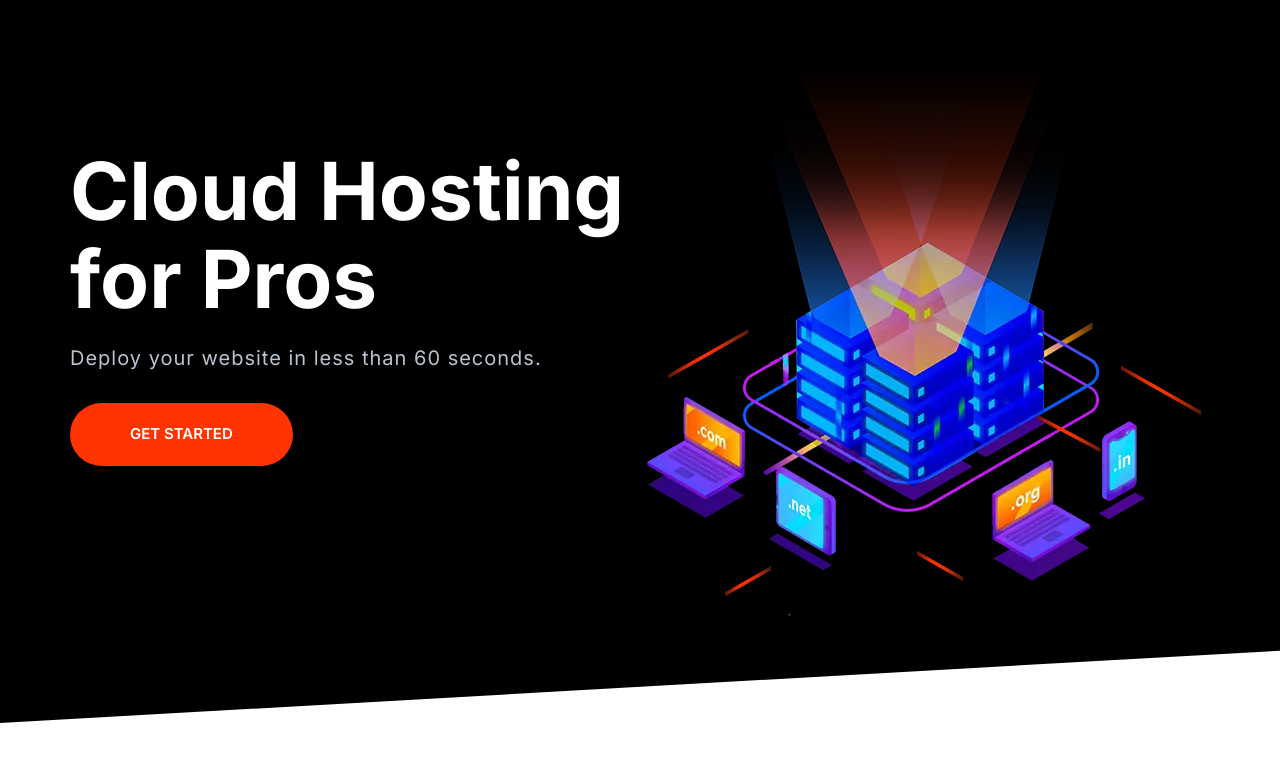
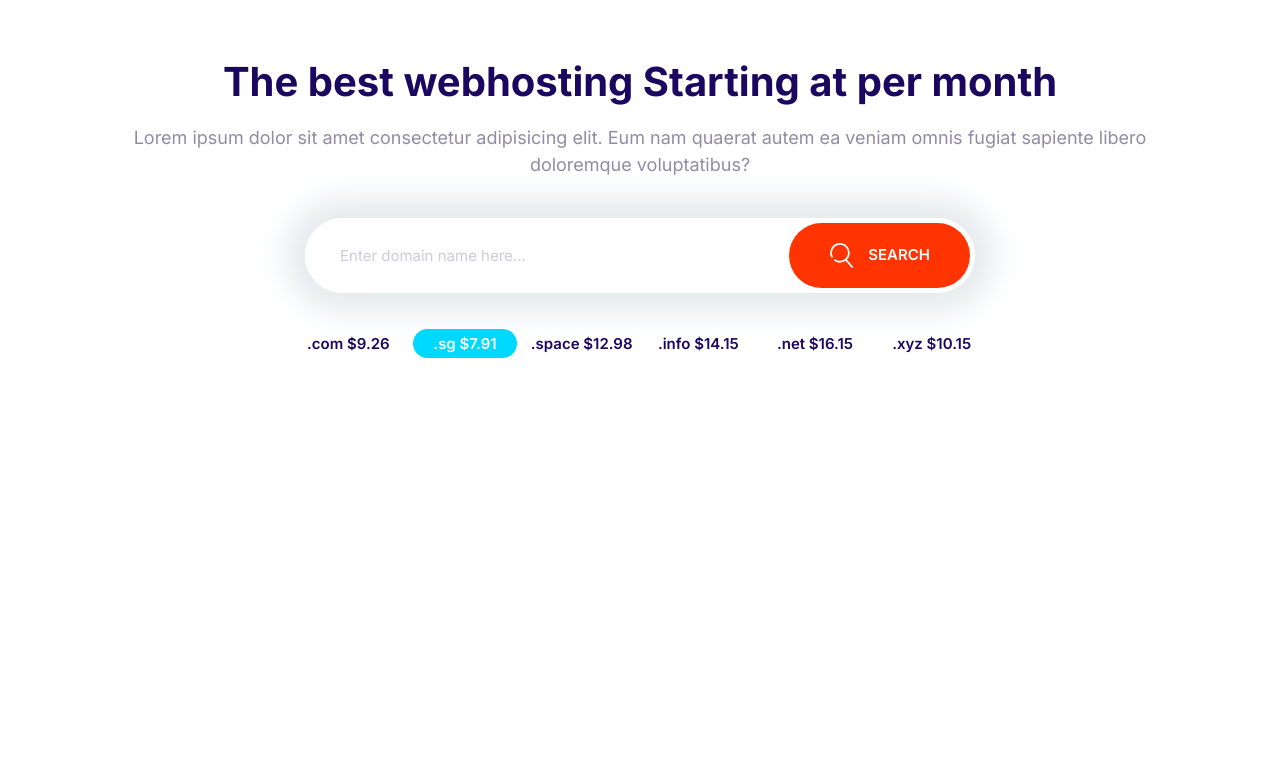
Before and after one commit to ehsan-abdi/Moshify, a plain HTML site: page index.html in a window 1280 px wide. Drawn offline with Linux system fonts and the light colour scheme.

Commit message:
Build the domain block component.

```diff
--- a/css/styles.css
+++ b/css/styles.css
@@ -105,7 +105,7 @@ a {
 
 .badge {
   border-radius: var(--border-radius);
-  font-size: 2rem;
+  /* font-size: 2rem; */
   font-weight: 600;
   padding: 0.5rem 2rem;
   white-space: nowrap;
@@ -117,7 +117,7 @@ a {
 }
 
 .badge--secondary {
-  background: var(--color-primary);
+  background: var(--color-secondary);
   color: #fff;
 }
 
@@ -145,7 +145,7 @@ a {
 }
 
 .list--inline .list__item {
-  display: inline-block; /* enables to add margin???? */
+  display: inline-block; /* enables to add margin (not sure why?) */
   margin-right: 2rem;
 }
 
@@ -213,6 +213,13 @@ a {
   text-align: center; /* this is for the anchor element */
   text-transform: uppercase;
   white-space: nowrap; /* ensure text appears in single line */
+}
+
+.btn .icon {
+  height: 2.5rem;
+  width: 2.5rem;
+  vertical-align: middle;
+  margin-right: 1rem;
 }
 
 .btn--primary {
@@ -292,7 +299,8 @@ a {
 
 .input-group .input {
   border: 0;
-  flex-grow: 1; /* to take up the entire available space in the flex container and push the search button to the end*/
+  /* flex-grow: 1; /* to take up the entire available space in the flex container and push the search button to the end */
+  width: 100%;
 }
 
 .input-group .btn {
@@ -723,3 +731,30 @@ a {
     align-self: center;
   }
 }
+
+/* Domain Block */
+
+.block--domain .input-group {
+  box-shadow: 0 0 30px 20px #e6ebee;
+  border: 0;
+  margin: 4rem auto; /* auto will ensure equal distribution of left and right margins to fill up the available space */
+  max-width: 670px;
+}
+
+.block-domin__prices {
+  display: grid;
+  grid-template-columns: repeat(3, 1fr);
+  grid-template-rows: repeat(2, 6rem);
+  font-size: 1.8rem;
+  font-weight: 600;
+  justify-items: center;
+  max-width: 700px;
+  margin: 0 auto; /* auto will ensure equal distribution of left and right margins to fill up the available space */
+}
+
+@media screen and (min-width: 768px) {
+  .block-domin__prices {
+    grid-template-columns: repeat(auto-fit, minmax(11rem, 1fr));
+    font-size: 1.5rem;
+  }
+}
--- a/index.html
+++ b/index.html
@@ -13,27 +13,37 @@
     <script src="https://kit.fontawesome.com/7bf86751f9.js" crossorigin="anonymous"></script>
 </head>
 <body>
-    <section class="block block--dark block--skewed-left hero">
-        <div class="container grid grid--1x2">
-            <header class="block__header hero__content">
-                <h1 class="block__heading">
-                    Cloud Hosting for Pros
-                </h1>
-                <p class="hero__tagline">
-                    Deploy your website in less than 60 seconds.
-                </p>
-                <a href="#" class="btn btn--accent btn--stretched">Get started</a>
-            </header>
-            <picture>
-                <source type="image/webp" srcset="
-                    images/banner.webp    1x,
-                    images/banner@2x.webp 2x">
-                <source type="image/png" srcset="
-                    images/banner.png    1x,
-                    images/banner@2x.png 2x">
-                <img class="hero__image" src="images/banner.png" alt="">
-            </picture>
+    <section class="block container block--domain">
+        <header class="block__header">
+            <h2 class="block__heading">
+                The best webhosting Starting at per month
+            </h2>
+            <p>
+                Lorem ipsum dolor sit amet consectetur adipisicing elit. Eum nam quaerat autem ea
+                veniam omnis fugiat sapiente libero doloremque voluptatibus?
+            </p>
+        </header>
+        <div class="input-group">
+            <input
+                type="text"
+                class="input"
+                maxlength="255"
+                placeholder="Enter domain name here...">
+            <button class="btn btn--accent">
+                <svg class="icon icon--white">
+                    <use xlink:href="images/sprite.svg#search"></use>
+                </svg>
+                Search
+            </button>
         </div>
+        <ul class="list block-domin__prices">
+            <li>.com $9.26</li>
+            <li><span class="badge badge--secondary">.sg $7.91</span></li>
+            <li>.space $12.98</li>
+            <li>.info $14.15</li>
+            <li>.net $16.15</li>
+            <li>.xyz $10.15</li>
+        </ul>
     </section>
 </body>
 </html>
```
Also changed, not shown: components/domain-block.html (added, +32 -0 lines), course.html (+46 -3 lines), components/navigation-bar.html (renamed from components/navigation-bars.html).
